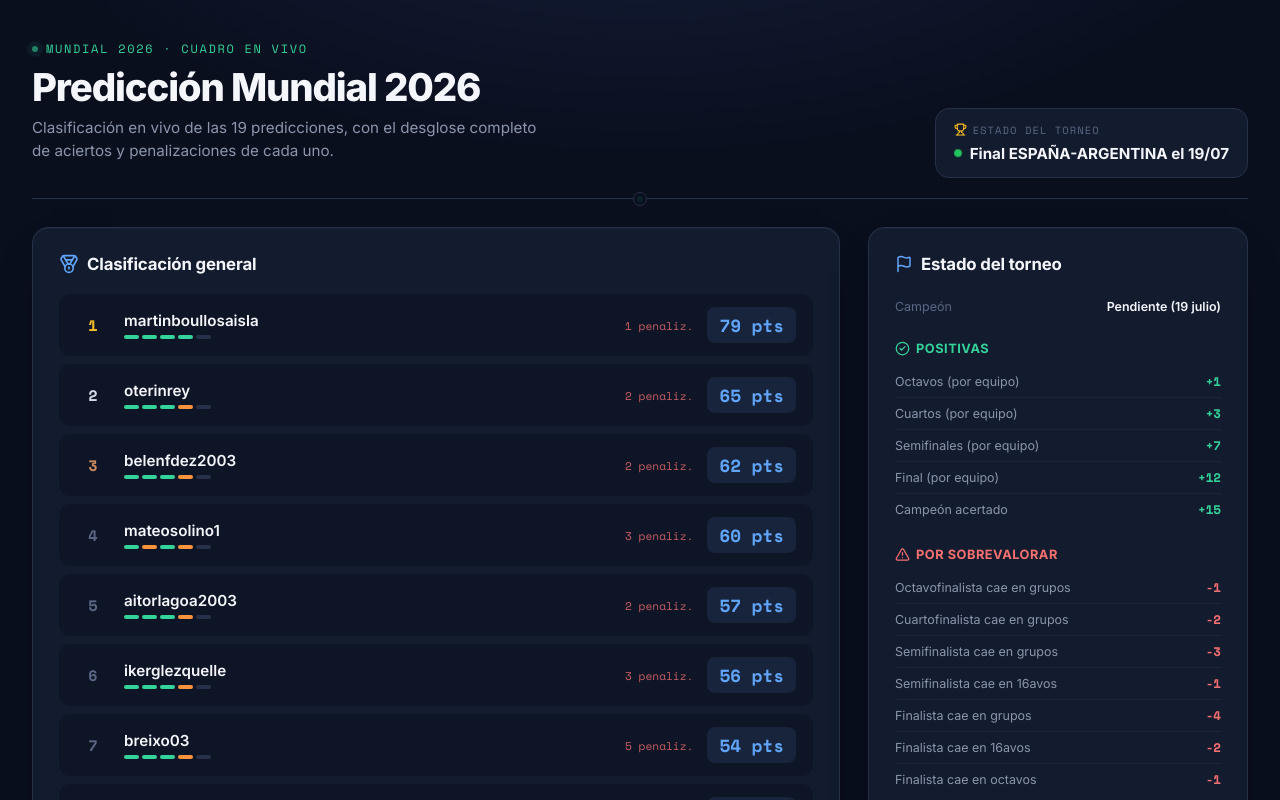
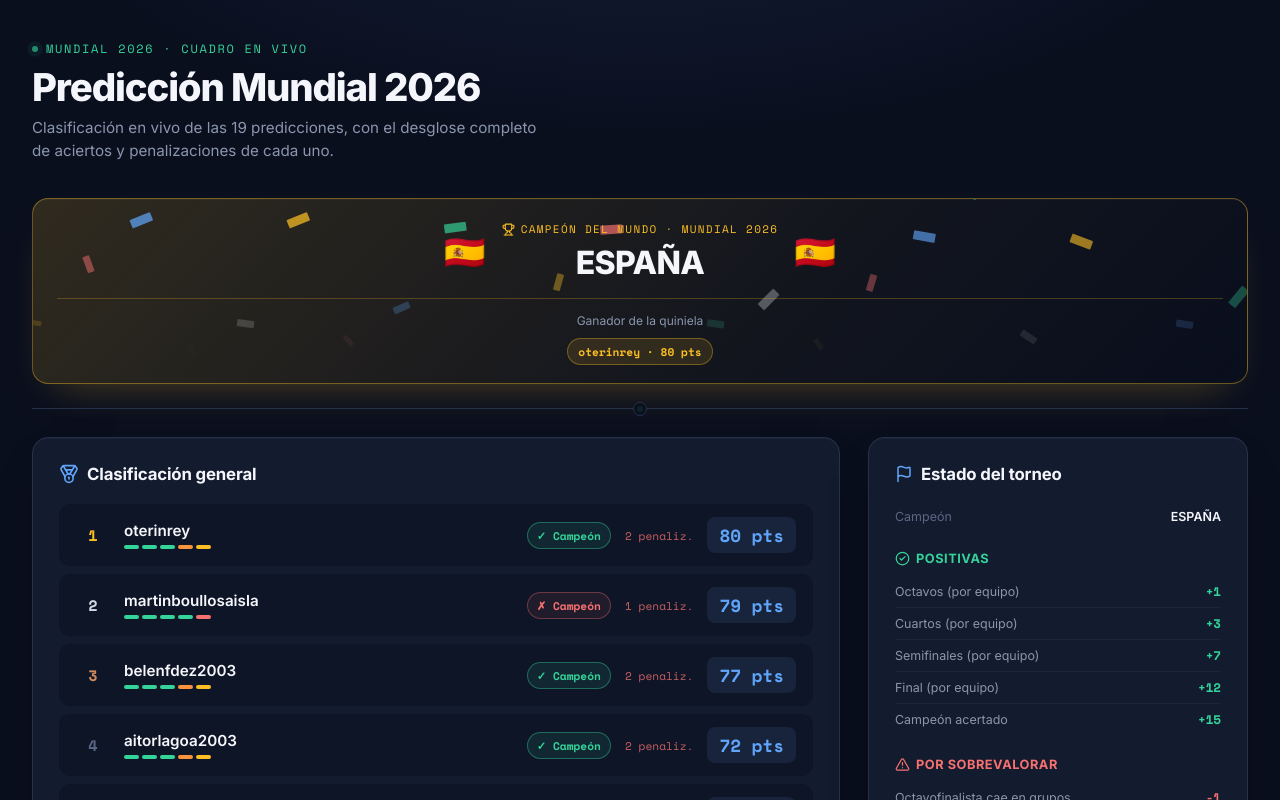
Before and after one commit to mateosolinho/liga-predicciones, a React (Vite) app: page / in a window 1280 px wide. Shown: the top 800 px of the page. Built offline with nearby package versions, Linux system fonts and the light colour scheme.

Commit message:
Added winner

```diff
--- a/src/App.css
+++ b/src/App.css
@@ -69,6 +69,72 @@
   .pitch-divider { margin-bottom: 20px; }
 }
 
+/* CHAMPION BANNER */
+.champion-banner {
+  position: relative;
+  overflow: hidden;
+  margin-bottom: 24px;
+  border-radius: 16px;
+  padding: 22px 24px 18px;
+  background: linear-gradient(135deg, rgba(251,191,36,0.16), rgba(251,191,36,0.04) 60%, transparent);
+  border: 1px solid rgba(251,191,36,0.4);
+  box-shadow: 0 1px 0 rgba(255,255,255,0.04) inset, 0 20px 40px -24px rgba(251,191,36,0.35);
+}
+.confetti-layer { position: absolute; inset: 0; pointer-events: none; overflow: hidden; }
+.confetti-piece {
+  position: absolute;
+  top: -12px;
+  border-radius: 1px;
+  opacity: 0.85;
+  animation-name: confetti-fall;
+  animation-timing-function: linear;
+  animation-iteration-count: infinite;
+}
+@keyframes confetti-fall {
+  0% { transform: translateY(-12px) rotate(0deg); opacity: 0.9; }
+  100% { transform: translateY(160px) rotate(340deg); opacity: 0; }
+}
+@media (prefers-reduced-motion: reduce) {
+  .confetti-piece { animation: none; display: none; }
+}
+.champion-banner-inner {
+  position: relative;
+  display: flex; align-items: center; justify-content: center; gap: 16px;
+  text-align: center;
+}
+.champion-flag { font-size: 2.1rem; line-height: 1; }
+.champion-text { min-width: 0; }
+.champion-eyebrow {
+  display: flex; align-items: center; justify-content: center; gap: 6px;
+  font-family: 'Space Mono', monospace; font-size: 11px; letter-spacing: 0.12em;
+  text-transform: uppercase; color: var(--gold); margin-bottom: 6px;
+}
+.champion-title {
+  font-size: clamp(1.4rem, 1.05rem + 1.6vw, 2rem);
+  font-weight: 800; letter-spacing: -0.02em; color: var(--text-main);
+}
+.champion-winners {
+  position: relative;
+  margin-top: 16px; padding-top: 14px; border-top: 1px solid rgba(251,191,36,0.25);
+  text-align: center;
+}
+.champion-winners-label {
+  display: block; font-size: 0.75rem; color: var(--text-muted); margin-bottom: 10px;
+}
+.champion-winners-list { display: flex; flex-wrap: wrap; justify-content: center; gap: 6px; }
+.champion-winner-pill {
+  font-family: 'Space Mono', monospace; font-size: 0.7rem; font-weight: 600;
+  color: var(--gold); background: rgba(251,191,36,0.12); border: 1px solid rgba(251,191,36,0.35);
+  padding: 4px 10px; border-radius: 20px;
+}
+
+@media (max-width: 640px) {
+  .champion-banner { padding: 18px 16px 14px; border-radius: 14px; margin-bottom: 16px; }
+  .champion-flag { font-size: 1.6rem; }
+  .champion-banner-inner { gap: 10px; }
+  .champion-winners-label { font-size: 0.7rem; }
+}
+
 /* TABS */
 .tabs { display: flex; gap: 4px; background: var(--bg-inset); border: 1px solid var(--border); border-radius: 12px; padding: 4px; width: fit-content; margin-bottom: 28px; }
 .tab-btn { border: none; background: transparent; color: var(--text-muted); font-family: 'Inter', sans-serif; font-weight: 600; font-size: 0.85rem; padding: 9px 18px; border-radius: 9px; cursor: pointer; transition: all 0.15s ease; }
@@ -91,7 +157,7 @@
 
 /* LEADERBOARD */
 .player-list { display: flex; flex-direction: column; gap: 8px; }
-.player-row { display: grid; grid-template-columns: 34px 1fr auto auto; align-items: center; gap: 14px; background: var(--bg-inset); padding: 12px 16px; border-radius: 11px; border: 1px solid transparent; cursor: pointer; transition: all 0.15s ease; }
+.player-row { display: grid; grid-template-columns: 34px 1fr auto auto auto; align-items: center; gap: 14px; background: var(--bg-inset); padding: 12px 16px; border-radius: 11px; border: 1px solid transparent; cursor: pointer; transition: all 0.15s ease; }
 .player-row:hover { border-color: var(--border); background: var(--bg-card-hover); transform: translateX(2px); }
 .rank { font-weight: 700; font-size: 0.95rem; color: var(--text-dim); text-align: center; }
 .rank.r1 { color: var(--gold); }
@@ -112,23 +178,33 @@
 
 @media (max-width: 640px) {
   .player-list { gap: 7px; }
-  .player-row { grid-template-columns: 22px 1fr auto; gap: 10px; padding: 11px 12px; }
+  .player-row { grid-template-columns: 22px 1fr auto auto; gap: 10px; padding: 11px 12px; }
   .rank { font-size: 0.85rem; }
   .player-name { font-size: 0.88rem; }
   .track-dot { width: 12px; }
   .player-penalty-tag { display: none; }
   .player-score { font-size: 0.92rem; padding: 4px 9px; }
+  .champ-tag { font-size: 0.62rem; padding: 3px 7px; }
 }
 
 @media (max-width: 360px) {
   .track-dot { width: 10px; }
 }
 
+.champ-tag {
+  font-family: 'Space Mono', monospace; font-size: 0.7rem; font-weight: 700;
+  white-space: nowrap; padding: 4px 9px; border-radius: 20px; border: 1px solid transparent;
+}
+.champ-tag.hit { color: var(--pitch); background: var(--pitch-bg); border-color: rgba(52,211,153,0.4); }
+.champ-tag.miss { color: var(--red); background: rgba(248,113,113,0.08); border-color: rgba(248,113,113,0.35); }
+.champ-tag.pending { color: var(--text-dim); background: var(--bg-card); border-color: var(--border); }
+
 /* DETAIL VIEW */
 .back-btn { display: inline-flex; align-items: center; gap: 6px; background: none; border: none; color: var(--text-muted); font-family: 'Inter', sans-serif; font-size: 0.85rem; font-weight: 600; cursor: pointer; padding: 0 0 20px; }
 .back-btn:hover { color: var(--text-main); }
 .detail-card { overflow: hidden; }
 .score-hero { background: linear-gradient(135deg, var(--blue-bg), transparent); border: 1px solid rgba(96,165,250,0.25); border-radius: 14px; padding: 22px 26px; display: flex; align-items: center; justify-content: space-between; margin-bottom: 24px; flex-wrap: wrap; gap: 12px; }
+.score-hero-right { display: flex; align-items: center; gap: 14px; }
 .score-hero .name { font-size: 1.3rem; font-weight: 800; letter-spacing: -0.01em; }
 .score-hero .name-sub { color: var(--text-muted); font-size: 0.8rem; margin-top: 2px; }
 .score-hero .total { font-family: 'Space Mono', monospace; font-size: 2.1rem; font-weight: 700; color: var(--blue); }
--- a/src/App.jsx
+++ b/src/App.jsx
@@ -4,8 +4,9 @@ import { Trophy, Flag } from 'lucide-react';
 import LeaderboardWidget from './components/LeaderboardWidget';
 import DetailWidget from './components/DetailWidget';
 import RulesWidget from './components/RulesWidget';
+import ChampionBanner from './components/ChampionBanner';
 import { RAW_PLAYERS } from './data/players';
-import { REAL_RESULTS, STATUS_TEXT } from './data/realResults';
+import { REAL_RESULTS } from './data/realResults';
 import { buildPlayerStats, display } from './utils/scoring';
 
 function App() {
@@ -24,17 +25,10 @@ function App() {
           <h1 className="dashboard-title">Predicción Mundial 2026</h1>
           <p className="sub">Clasificación en vivo de las {players.length} predicciones, con el desglose completo de aciertos y penalizaciones de cada uno.</p>
         </div>
-        <div className="status-pill">
-          <div className="status-pill-row">
-            <Trophy size={13} />
-            <span className="label">Estado del torneo</span>
-          </div>
-          <div className="value status-live-container">
-            <span className="live-pulse-dot" aria-hidden="true" />
-            {STATUS_TEXT}
-          </div>
-        </div>
       </header>
+
+      <ChampionBanner champion={REAL_RESULTS.campeon} players={players} />
+
       <div className="pitch-divider" aria-hidden="true"><span /></div>
 
       <div className="grid-layout">
--- /dev/null
+++ b/src/components/ChampionBanner.jsx
@@ -0,0 +1,67 @@
+import { Trophy } from 'lucide-react';
+import { getFlag } from '../data/flags';
+import { normalize, display } from '../utils/scoring';
+
+// Confeti puramente decorativo: un puñado de tiras de colores que caen
+// en bucle. Se generan una vez (fuera del componente) para no recalcular
+// posiciones/retardos en cada render.
+const CONFETTI_COLORS = ['#fbbf24', '#f87171', '#60a5fa', '#34d399', '#f4f6fb'];
+const CONFETTI_PIECES = Array.from({ length: 24 }, (_, i) => ({
+  left: `${(i * 4.3) % 100}%`,
+  delay: `${(i % 8) * 0.4}s`,
+  duration: `${3.2 + (i % 5) * 0.5}s`,
+  color: CONFETTI_COLORS[i % CONFETTI_COLORS.length],
+  size: 5 + (i % 3) * 2,
+}));
+
+export default function ChampionBanner({ champion, players }) {
+  if (!champion) return null;
+
+  const champNorm = normalize(champion);
+  // `players` ya viene ordenado por puntuación total descendente, así que
+  // el primero de este filtrado es quien más puntos tiene entre los que
+  // acertaron el campeón.
+  const winners = players.filter(p => normalize(p.campeon) === champNorm);
+  const topWinner = winners[0] || null;
+
+  return (
+    <div className="champion-banner">
+      <div className="confetti-layer" aria-hidden="true">
+        {CONFETTI_PIECES.map((c, i) => (
+          <span
+            key={i}
+            className="confetti-piece"
+            style={{
+              left: c.left,
+              animationDelay: c.delay,
+              animationDuration: c.duration,
+              background: c.color,
+              width: c.size,
+              height: c.size * 2.4,
+            }}
+          />
+        ))}
+      </div>
+
+      <div className="champion-banner-inner">
+        <div className="champion-flag" aria-hidden="true">{getFlag(champion)}</div>
+        <div className="champion-text">
+          <div className="champion-eyebrow"><Trophy size={13} /> Campeón del mundo · Mundial 2026</div>
+          <div className="champion-title">{display(champion)}</div>
+        </div>
+        <div className="champion-flag" aria-hidden="true">{getFlag(champion)}</div>
+      </div>
+
+      {topWinner && (
+        <div className="champion-winners">
+          <span className="champion-winners-label">Ganador de la quiniela</span>
+          <div className="champion-winners-list">
+            <span className="champion-winner-pill">
+              {topWinner.name} · {topWinner.breakdown.total} pts
+            </span>
+          </div>
+        </div>
+      )}
+    </div>
+  );
+}
--- a/src/components/DetailWidget.jsx
+++ b/src/components/DetailWidget.jsx
@@ -22,9 +22,14 @@ export default function DetailWidget({ player, onBack }) {
           <div className="name">{player.name}</div>
           <div className="name-sub">{player.email}</div>
         </div>
-        <div>
-          <div className="total mono">{breakdown.total} pts</div>
-          <div className="total-label">Puntuación total</div>
+        <div className="score-hero-right">
+          <div className={`champ-tag ${track.campeon.status}`}>
+            {track.campeon.status === 'hit' ? '✓ Campeón' : '✗ Campeón'}
+          </div>
+          <div>
+            <div className="total mono">{breakdown.total} pts</div>
+            <div className="total-label">Puntuación total</div>
+          </div>
         </div>
       </div>
 
--- a/src/components/LeaderboardWidget.jsx
+++ b/src/components/LeaderboardWidget.jsx
@@ -27,6 +27,9 @@ export default function LeaderboardWidget({ players, onSelect }) {
                   ))}
                 </div>
               </div>
+              <div className={`champ-tag ${p.track.campeon.status}`}>
+                {p.track.campeon.status === 'hit' ? '✓ Campeón' : '✗ Campeón'}
+              </div>
               <div className="player-penalty-tag">
                 {p.breakdown.penalties.length > 0 ? `${p.breakdown.penalties.length} penaliz.` : ''}
               </div>
--- a/src/data/realBracket.js
+++ b/src/data/realBracket.js
@@ -57,6 +57,6 @@ export const REAL_MATCHES = {
     M("INGLATERRA", "ARGENTINA", "ARGENTINA"),
   ],
   campeon: [
-    M("ESPAÑA", "ARGENTINA", null), // pendiente, se juega el 19/07/2026
+    M("ESPAÑA", "ARGENTINA", "ESPAÑA"),
   ],
 };
--- a/src/data/realResults.js
+++ b/src/data/realResults.js
@@ -13,7 +13,7 @@ export const REAL_RESULTS = {
             "BÉLGICA","ESTADOS UNIDOS","ESPAÑA","PORTUGAL","SUIZA","COLOMBIA","EGIPTO","ARGENTINA"],
   semis: ["FRANCIA","ESPAÑA","INGLATERRA","ARGENTINA"],
   final: ["ESPAÑA","ARGENTINA"],
-  campeon: null, // se juega el 19/07/2026
+  campeon: "ESPAÑA", // Final 19/07/2026: España 1-0 Argentina (Ferran Torres, prórroga)
 
   // Eliminados en dieciseisavos (ronda de 32): no llegaron a octavos
   eliminados_dieciseisavos: ["ALEMANIA","SUDAFRICA","JAPON","HOLANDA","COSTA DE MARFIL","SUECIA",
@@ -26,4 +26,4 @@ export const REAL_RESULTS = {
             "NUEVA ZELANDA"]
 };
 
-export const STATUS_TEXT = "Final ESPAÑA-ARGENTINA el 19/07";
+// export const STATUS_TEXT = "España campeona del mundo 🏆 (1-0)";
```
